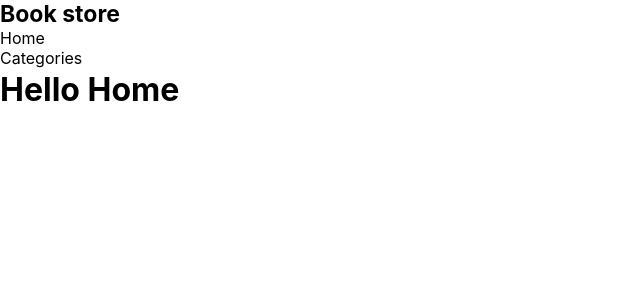
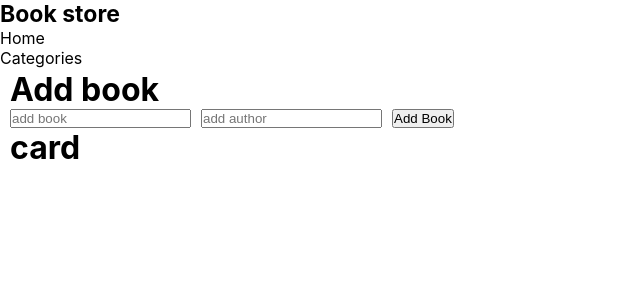
Before and after one commit to byiringiroscar/Book-store-with-React, a React (Create React App) app: page / in a window 1280 px wide. Shown: the top 300 px of the page, without its empty margins (0-640 px from the left). Built offline with nearby package versions, Linux system fonts and the light colour scheme.

Commit message:
Add basic form

```diff
--- a/src/App.css
+++ b/src/App.css
@@ -18,7 +18,7 @@ header{
 }
 main{
   width: 100vw;
-  padding-top: 10px;
+  padding: 10px;
 }
 
 .nav-link{
@@ -29,3 +29,7 @@ main{
   font-weight: bold;
   color: black;
 }
+form{
+  display: flex;
+  gap: 10px;
+}
--- /dev/null
+++ b/src/components/home/card.js
@@ -0,0 +1,9 @@
+import React from 'react';
+
+const CardContainer = () => (
+  <div className="card-container">
+    <h1>card</h1>
+  </div>
+);
+
+export default CardContainer;
--- /dev/null
+++ b/src/components/home/form.js
@@ -0,0 +1,11 @@
+import React from 'react';
+
+const FormBook = () => (
+  <form>
+    <input type="text" placeholder="add book" />
+    <input type="text" placeholder="add author" />
+    <button type="button">Add Book</button>
+  </form>
+);
+
+export default FormBook;
--- a/src/components/home/home.js
+++ b/src/components/home/home.js
@@ -1,8 +1,12 @@
 import React from 'react';
+import FormBook from './form';
+import CardContainer from './card';
 
 const Home = () => (
   <main>
-    <h1>Hello Home</h1>
+    <h1>Add book</h1>
+    <FormBook />
+    <CardContainer />
   </main>
 );
 
```
